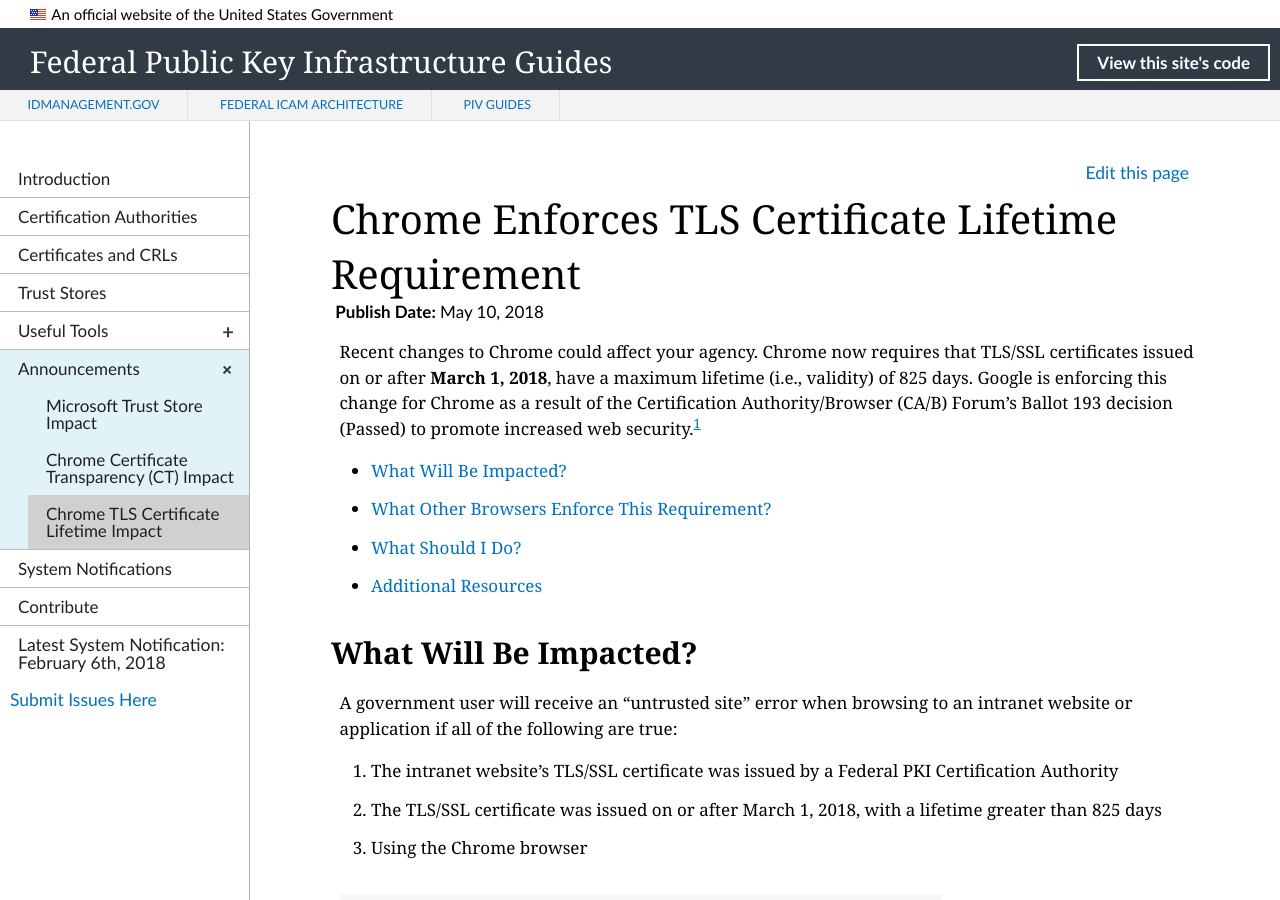
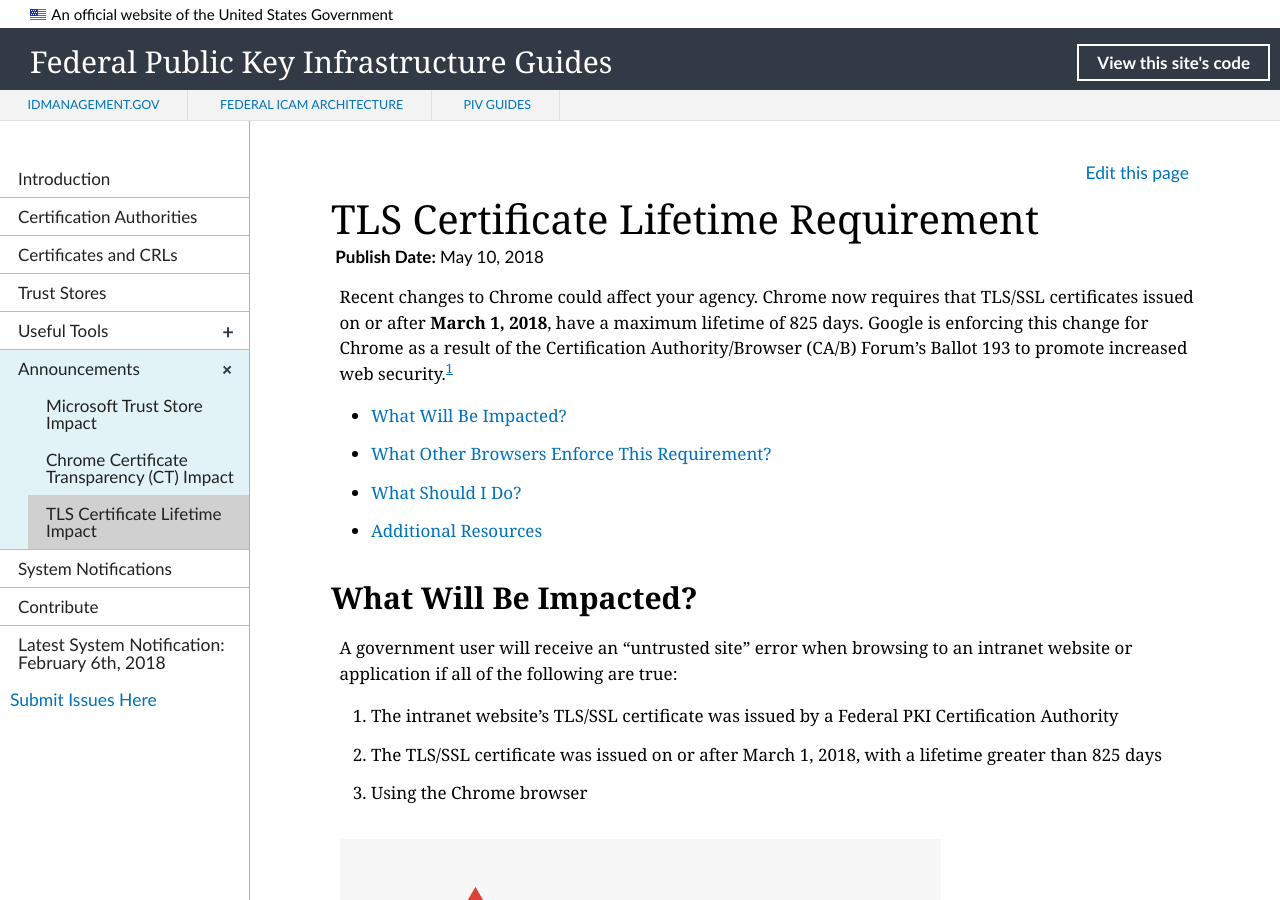
Before and after one commit to GSA/fpki-guides, a Jekyll site: the page built from _announcements/03_chrome_ballot_193.md, in a window 1280 px wide and 900 px high. Built offline with Jekyll 4.4.1, drawn with Linux system fonts in a browser that asks for light colours; nearby versions of some CDN libraries; library files that are not in the unit come from our copies.

Commit message:
updated navigation
nagivation updated

```diff
--- a/_announcements/03_chrome_ballot_193.md
+++ b/_announcements/03_chrome_ballot_193.md
@@ -1,14 +1,14 @@
 ---
 layout: default
-navtitle: Chrome TLS Certificate Lifetime Impact
-title: Chrome Enforces TLS Certificate Lifetime Requirement
+navtitle: TLS Certificate Lifetime Impact
+title: TLS Certificate Lifetime Requirement
 pubDate: May 10, 2018
 collection: announcements
-permalink: announcements/chrometlslifetime/
+permalink: announcements/tlslifetime/
 description: Recent changes to Chrome could affect your agency. Chrome users may receive errors when browsing to government intranet websites and applications. Starting **March 1, 2018**, Chrome requires all TLS/SSL certificates to have a maximum lifetime of 825 days. You can mitigate the impact for government intranets, applications, and government-furnished equipment by using these procedures.<br><br>
 ---
 
-Recent changes to Chrome could affect your agency. Chrome now requires that TLS/SSL certificates issued on or after **March 1, 2018**, have a maximum lifetime (i.e., validity) of 825 days. Google is enforcing this change for Chrome as a result of the Certification Authority/Browser (CA/B) Forum's Ballot 193 decision (Passed) to promote increased web security.<sup>[1](#1)</sup>
+Recent changes to Chrome could affect your agency. Chrome now requires that TLS/SSL certificates issued on or after **March 1, 2018**, have a maximum lifetime of 825 days. Google is enforcing this change for Chrome as a result of the Certification Authority/Browser (CA/B) Forum's Ballot 193 to promote increased web security.<sup>[1](#1)</sup>
 
 - [What Will Be Impacted?](#what-will-be-impacted)
 - [What Other Browsers Enforce This Requirement?](#what-other-browsers-enforce-this-requirement)
```
